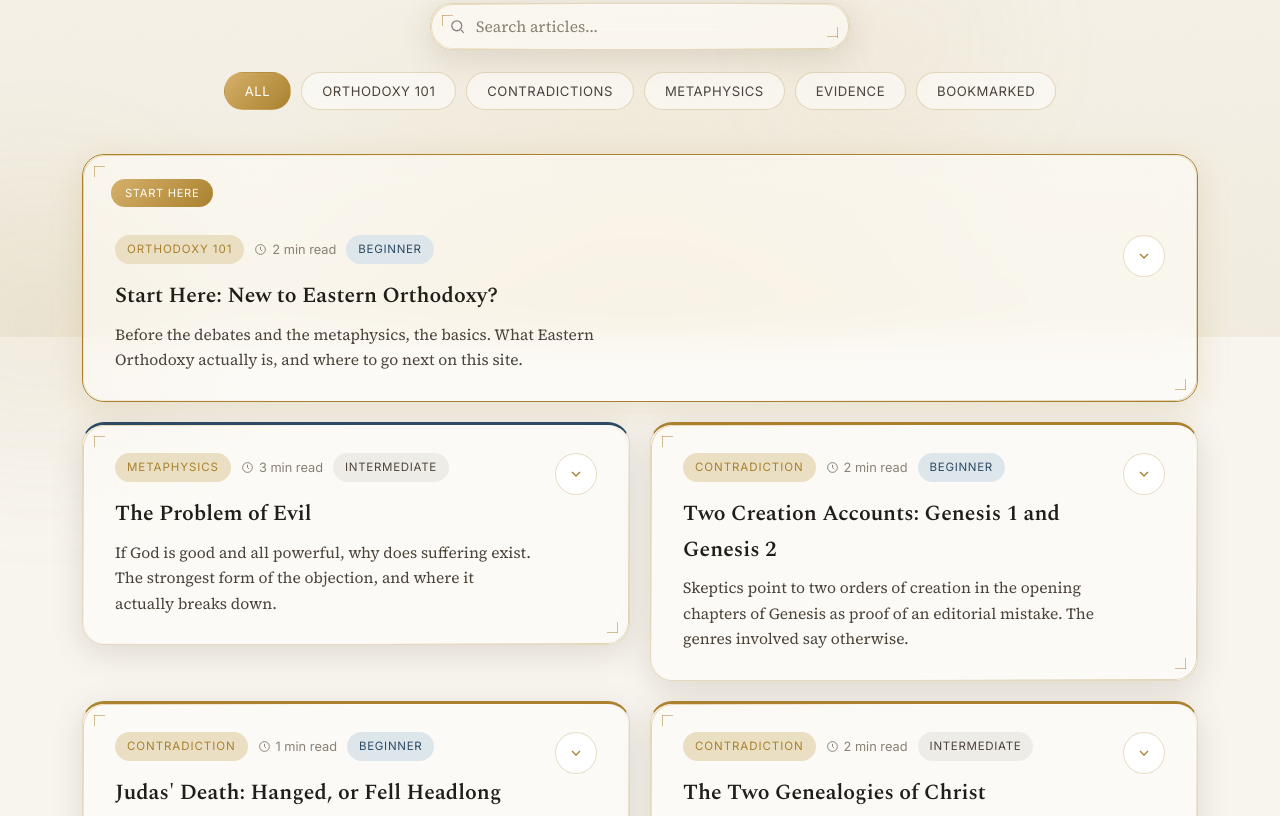
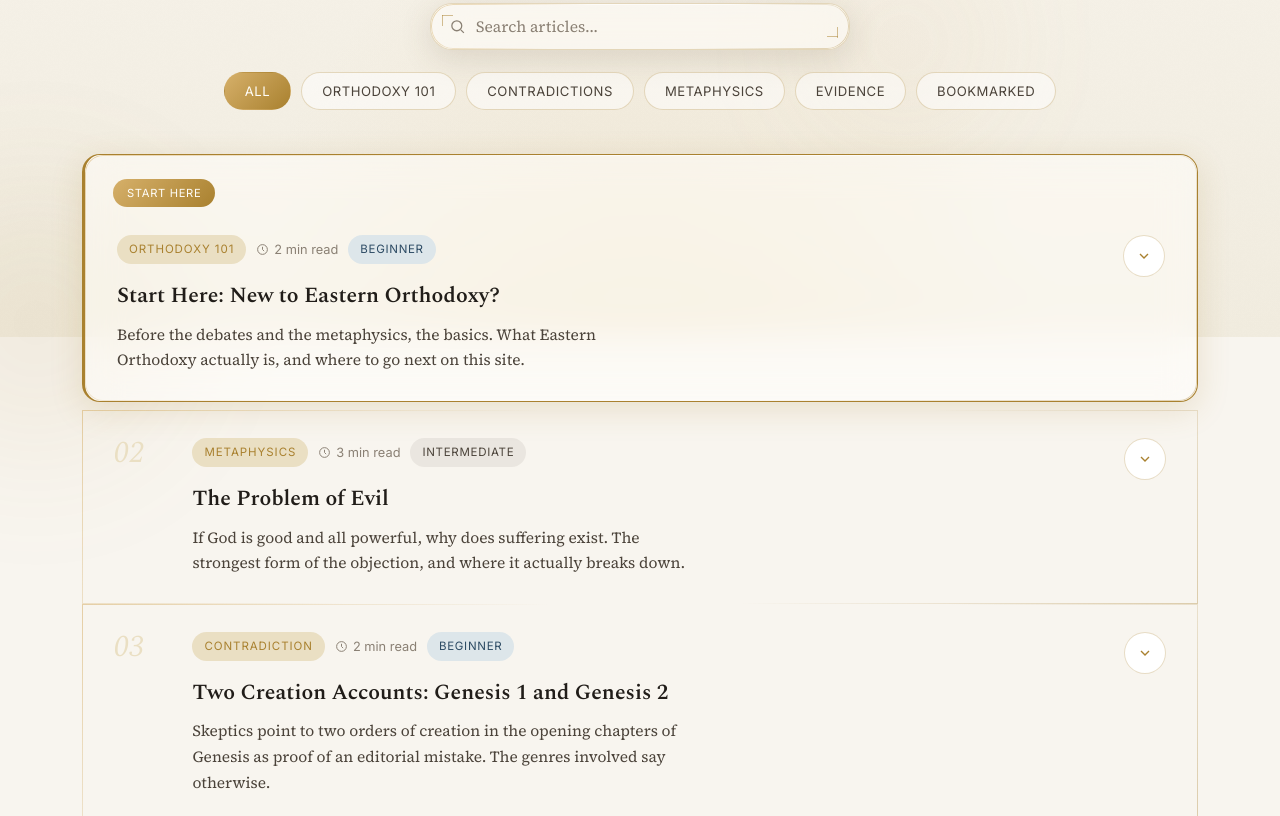
Before and after one commit to halosent/halosent.github.io, a plain HTML site: page articles.html in a window 1280 px wide. Shown: the part 463-1279 px from the top of the page. Drawn offline with nearby package versions, Linux system fonts and the light colour scheme.

Commit message:
Add files via upload

```diff
--- a/style.css
+++ b/style.css
@@ -1847,28 +1847,62 @@ footer .wrap{
 }
 
 .essay-list{
-  display:grid;
-  grid-template-columns: repeat(2, 1fr);
-  gap: 20px;
-  align-items: start;
+  display:flex;
+  flex-direction:column;
+  counter-reset: essaynum;
 }
 .essay{
-  grid-column: span 1;
-  border-top-width: 3px;
-  border-top-style: solid;
-  border-top-color: var(--gold);
-}
-.essay.open,
+  counter-increment: essaynum;
+  background: none !important;
+  backdrop-filter: none !important;
+  border: none !important;
+  border-left: 3px solid var(--gold);
+  border-radius: 0 !important;
+  box-shadow: none !important;
+  border-bottom: 1px solid var(--glass-border);
+  transition: background .3s ease, border-radius .3s ease, margin .3s ease;
+}
+.essay::before{ content: none !important; }
+.essay:hover{ background: var(--gold-pale) !important; }
+.essay[data-category="metaphysics"]{ border-left-color: var(--byz-blue); }
+.essay[data-category="evidence"]{ border-left-color: var(--byz-wine); }
+.essay[data-category="contradiction"]{ border-left-color: var(--gold); }
+.essay[data-category="orthodoxy-101"]{ border-left-color: var(--umber); }
+.essay.open{
+  background: var(--glass-bg) !important;
+  backdrop-filter: blur(18px) saturate(140%) !important;
+  border: 1px solid var(--glass-border) !important;
+  border-left: 3px solid var(--gold) !important;
+  border-radius: 18px !important;
+  box-shadow: 0 8px 32px var(--glass-shadow), inset 0 1px 0 rgba(255,255,255,0.6) !important;
+  margin: 10px 0;
+}
+.essay.open[data-category="metaphysics"]{ border-left-color: var(--byz-blue) !important; }
+.essay.open[data-category="evidence"]{ border-left-color: var(--byz-wine) !important; }
+.essay.open[data-category="orthodoxy-101"]{ border-left-color: var(--umber) !important; }
 .essay.featured{
-  grid-column: 1 / -1;
-}
-.essay[data-category="metaphysics"]{ border-top-color: var(--byz-blue); }
-.essay[data-category="evidence"]{ border-top-color: var(--byz-wine); }
-.essay[data-category="contradiction"]{ border-top-color: var(--gold); }
-.essay[data-category="orthodoxy-101"]{ border-top-color: var(--umber); }
+  background: var(--glass-bg) !important;
+  backdrop-filter: blur(18px) saturate(140%) !important;
+  border: 1px solid var(--gold) !important;
+  border-left: 3px solid var(--gold) !important;
+  border-radius: 18px !important;
+  box-shadow: 0 8px 32px rgba(169,129,47,0.18), inset 0 1px 0 rgba(255,255,255,0.6) !important;
+  margin-bottom: 8px;
+}
+.essay-head::before{
+  content: counter(essaynum, decimal-leading-zero);
+  font-family: var(--font-display);
+  font-style: italic;
+  font-weight: 300;
+  font-size: 1.9rem;
+  color: var(--gold-pale);
+  margin-right: 24px;
+  flex-shrink: 0;
+  line-height: 1;
+}
+.essay.featured .essay-head::before{ content: none; }
 @media (max-width: 760px){
-  .essay-list{ grid-template-columns: 1fr; }
-  .essay{ grid-column: 1 / -1; }
+  .essay-head::before{ display:none; }
 }
 .essay{
   overflow:hidden;
@@ -1877,12 +1911,13 @@ footer .wrap{
 .essay-head{
   padding: 28px 32px;
   display:flex;
-  justify-content:space-between;
+  justify-content:flex-start;
   align-items:flex-start;
   gap: 24px;
   cursor:pointer;
   user-select:none;
 }
+.essay-head-text{ flex: 1; min-width: 0; }
 .essay-head-actions{
   display:flex;
   align-items:center;
```
